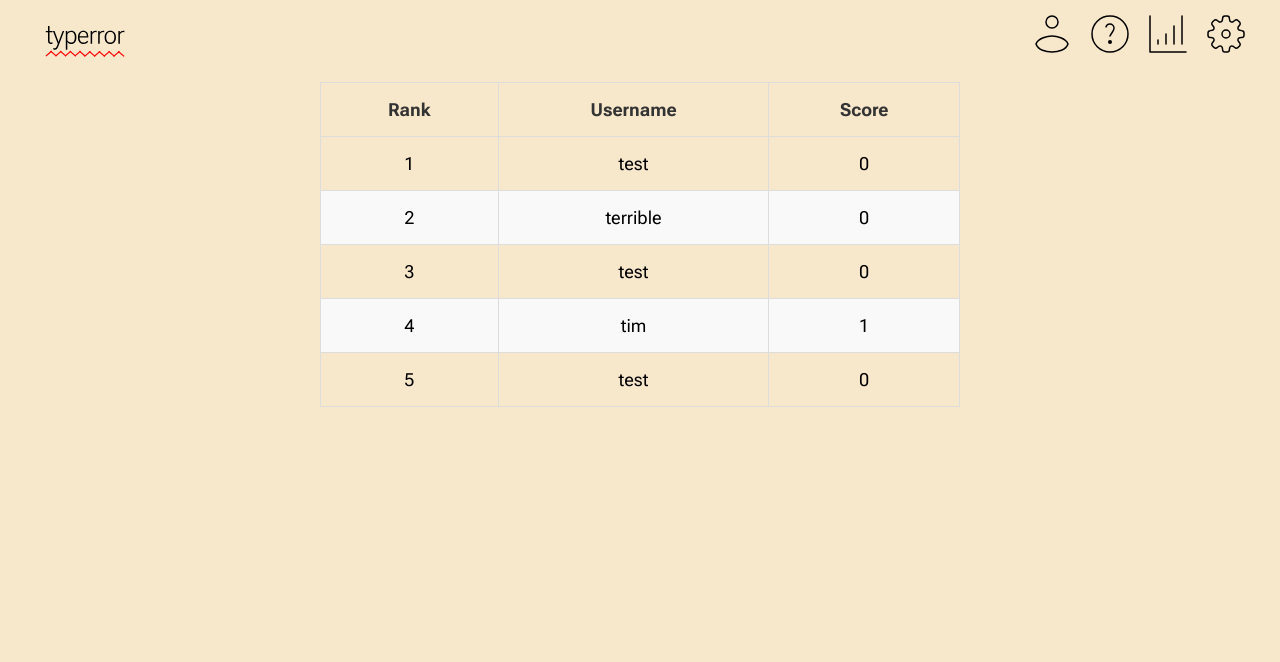
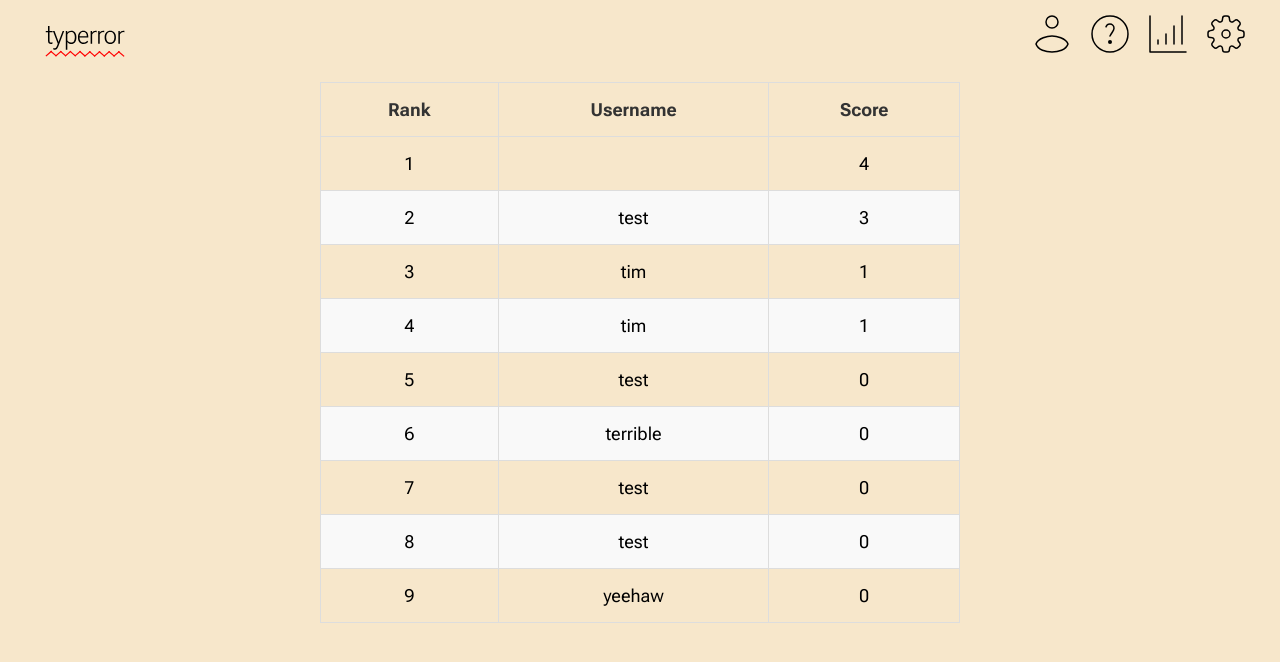
Before and after one commit to team-thunderdome/typerror, a React (Create React App) app in the folder client/: page /leaderboard in a window 1280 px wide. Shown: the top 662 px of the page. Built offline with nearby package versions, Linux system fonts and the light colour scheme; data requests are answered from the project's data file.

Commit message:
json server locally set up, readme changes, leaderboard sorting

```diff
--- a/client/package.json
+++ b/client/package.json
@@ -6,6 +6,7 @@
     "@testing-library/jest-dom": "^5.17.0",
     "@testing-library/react": "^13.4.0",
     "@testing-library/user-event": "^13.5.0",
+    "json-server": "^1.0.0-beta.1",
     "react": "^18.3.1",
     "react-dom": "^18.3.1",
     "react-router-dom": "^6.26.1",
@@ -13,7 +14,7 @@
     "web-vitals": "^2.1.4"
   },
   "scripts": {
-    "start": "react-scripts start",
+    "start": "react-scripts start && json-server --watch ./public/db.json --port 3001",
     "build": "react-scripts build",
     "test": "react-scripts test",
     "eject": "react-scripts eject"
--- a/client/public/db.json
+++ b/client/public/db.json
@@ -24,6 +24,26 @@
       "id": "28bc",
       "username": "test",
       "score": 0
+    },
+    {
+      "id": "cf9d",
+      "username": "tim",
+      "score": 1
+    },
+    {
+      "id": "5399",
+      "username": "yeehaw",
+      "score": 0
+    },
+    {
+      "id": "283d",
+      "username": "test",
+      "score": 3
+    },
+    {
+      "id": "bf3a",
+      "username": "",
+      "score": 4
     }
   ]
 }
--- a/client/src/Leaderboard.js
+++ b/client/src/Leaderboard.js
@@ -9,7 +9,9 @@ const LeaderBoard = () => {
     // Fetch data from the JSON file
     fetch("http://localhost:3001/leaderboardScores")
       .then((response) => response.json())
-      .then((data) => setScores(data))
+      .then((data) => {
+        setScores(data.sort((a, b) => b.score - a.score))
+      })
       .catch((error) => console.error("Error fetching the scores:", error));
   }, []);
 
--- a/client/src/Timer.js
+++ b/client/src/Timer.js
@@ -7,7 +7,7 @@ const Timer = (props) => {
     let failure = props.failure
     let score = props.score
 
-    const [counter, setCounter] = React.useState(35);
+    const [counter, setCounter] = React.useState(60);
     let navigate = useNavigate();
     const ChangePath = () => {
     let path = "/results";
```
Also changed, not shown: 2 other files (tests, documents, lock files or other folders).
